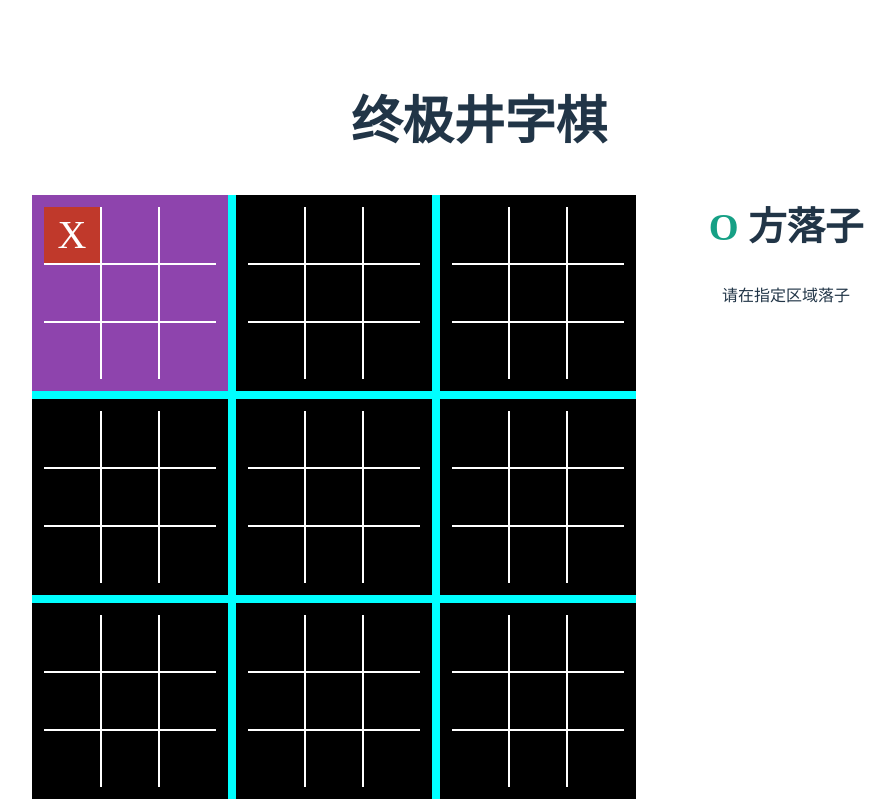
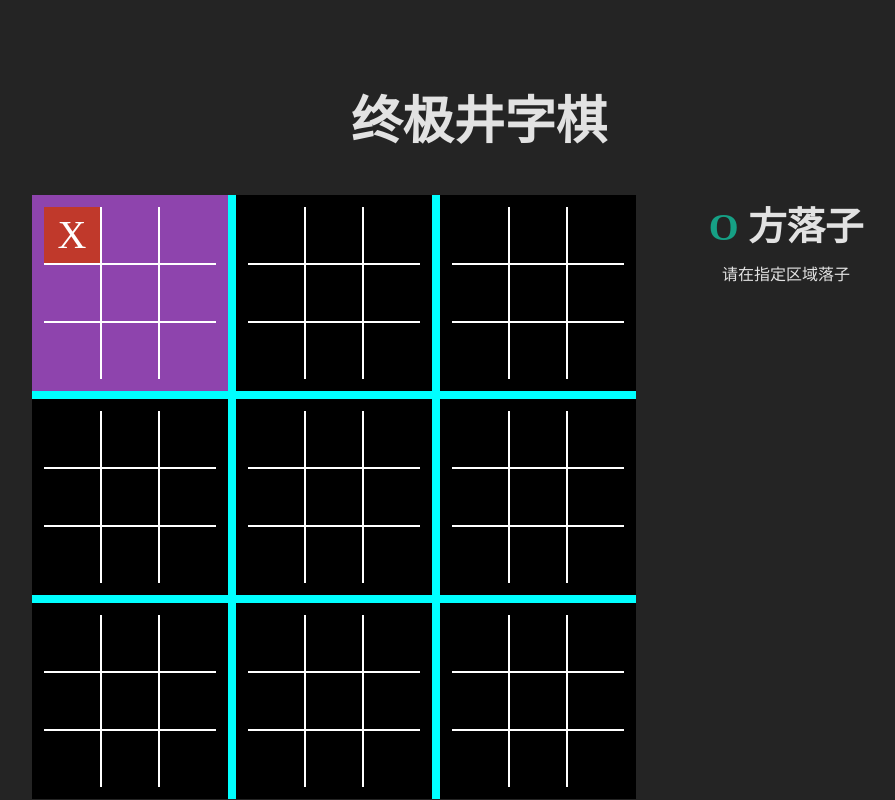
Before and after one commit to Song1678/ultimate-tic-tac-toe, a React (Vite) app: page /#/game in a window 1280 px wide. Both pictures are taken after a click on the element 234 px from the left and 235 px from the top of the page. Shown: the top 800 px of the page, without its empty margins (161-1056 px from the left). Built offline with nearby package versions, Linux system fonts and the light colour scheme.

Commit message:
6th save

```diff
--- a/src/index.css
+++ b/src/index.css
@@ -1,25 +1,4 @@
 :root {
-  /* font-family: system-ui, Avenir, Helvetica, Arial, sans-serif;
-  line-height: 1.5;
-  font-weight: 400; */
-
-  /* color-scheme: light dark; */
   color: rgba(255, 255, 255, 0.87);
   background-color: #242424;
-
-  /* font-synthesis: none;
-  text-rendering: optimizeLegibility;
-  -webkit-font-smoothing: antialiased;
-  -moz-osx-font-smoothing: grayscale; */
 }
-
-/* body {
-  border: 1px solid red;
-} */
-
-@media (prefers-color-scheme: light) {
-  :root {
-    color: #213547;
-    background-color: #ffffff;
-  }
-}
--- a/src/pages/Game/Game.module.css
+++ b/src/pages/Game/Game.module.css
@@ -2,7 +2,6 @@
     margin: 80px 0;
     min-height: calc(100vh - 160px);
     box-sizing: border-box;
-    padding: 0 50px 50px;
     display: flex;
     flex-direction: column;
     align-items: center;
@@ -179,19 +178,20 @@
     width: 280px;
     vertical-align: top;
     text-align: center;
+    margin-bottom: 20px;
 }
 
 .info-box>h2 {
     font-size: 2.4rem;
-    margin-bottom: 0.8em;
+    margin-bottom: 10px;
 }
 
 .reset-btn {
     margin-top: 10px;
     background: #304FFE;
     color: white;
-    width: 75px;
-    height: 50px;
+    width: 60px;
+    height: 40px;
     font-size: 14px;
     border: none;
     cursor: pointer;
@@ -223,3 +223,13 @@
     gap: 10px;
     justify-content: center;
 }
+
+@media (max-aspect-ratio: 12 / 9) {
+    .game-wrap {
+        flex-direction: column-reverse;
+        align-items: center;
+    }
+    .container {
+        padding: 0;
+    }
+}
```
